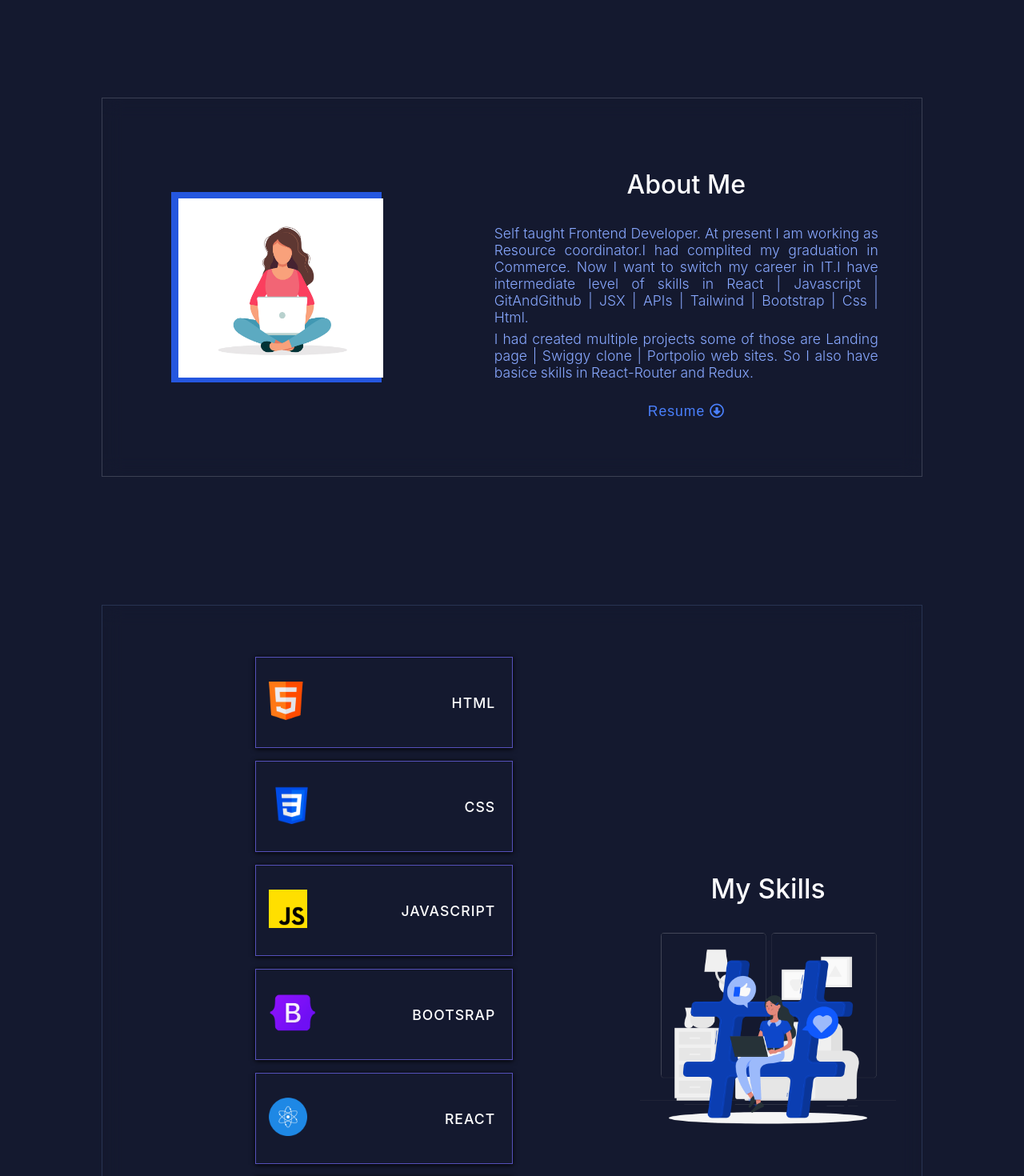
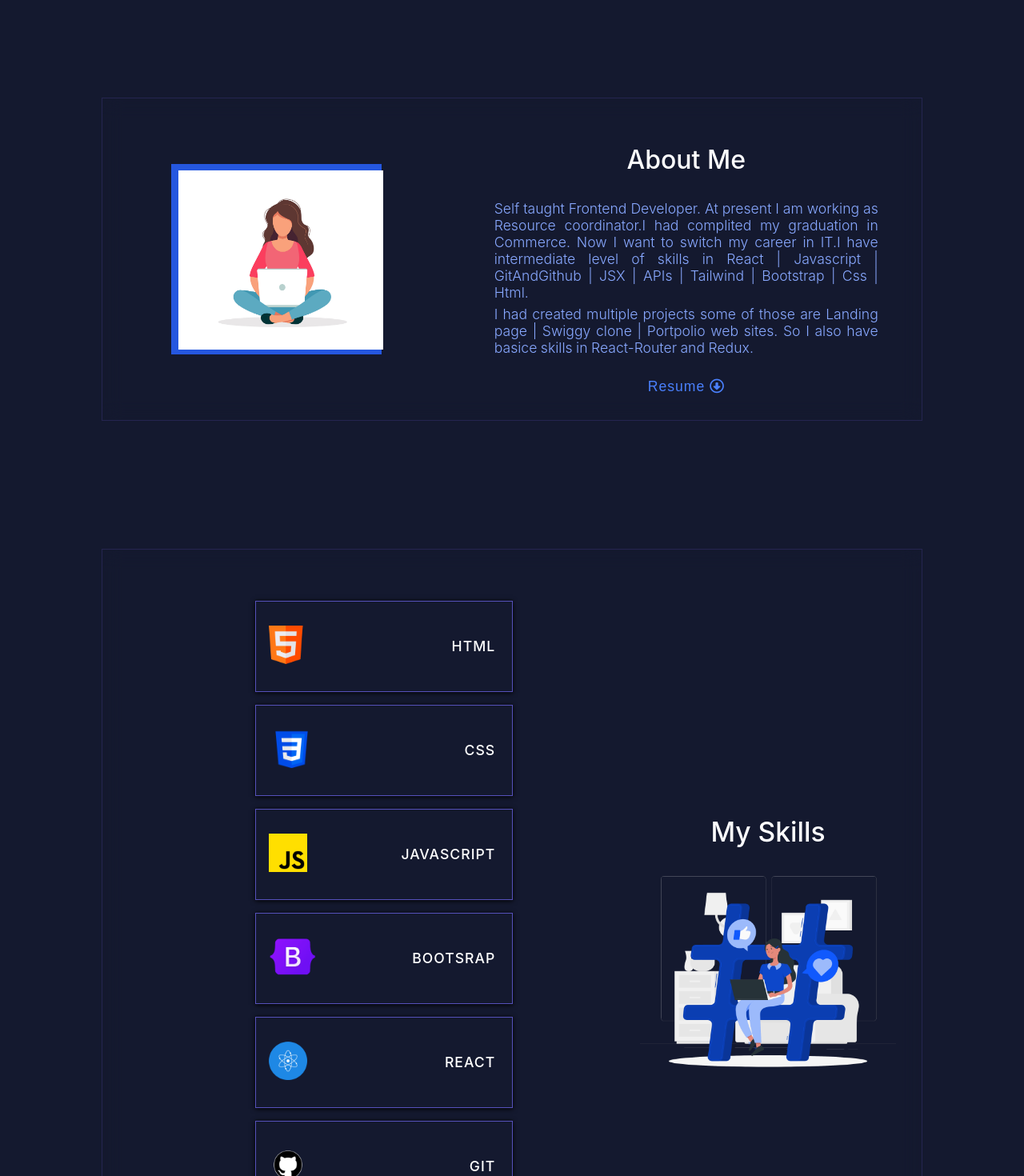
Before and after one commit to Ashita-23/portfolio_2.O, a React (Create React App) app: page / in a window 1280 px wide. Shown: the part 800-2270 px from the top of the page at 80% size. Built offline with nearby package versions, Linux system fonts and the light colour scheme.

Commit message:
edited media query for reposnsiveness

```diff
--- a/src/Components/BodyComponents/AboutComponents/AboutMedia.css
+++ b/src/Components/BodyComponents/AboutComponents/AboutMedia.css
@@ -5,35 +5,37 @@
         padding: 4rem 0rem 1rem 0rem;
         width:100%;
         /* border: 1px solid red; */
+        border-bottom:1px solid rgb(37, 37, 80) ;
       }
 
       .about-inner {
-        height: 99vh;
-        width: 85vw;
+        height: auto;
+        width: 94vw;
         /* border: 1px solid red; */
         padding: 1rem 0rem;
-
         /* border: 1px solid #3b4053; */
         flex-wrap: wrap;
+        border: none;
 
       }
 
       .about-figuer {
-
         height: 12rem;
         width: 14rem;
-
       }
       .about-image {
         position: absolute;
         height: 12rem;
         width: 14rem;
+
       }
 
         /* ----- */
         .about-intro {
-            height:26rem;
-            width: 39rem;
+            height:auto;
+            width: 42rem;
+            /* border: 1px solid yellow; */
+            margin-top: 0.5rem;
 
             padding: 0.3rem 0.5rem;
 
@@ -61,7 +63,6 @@
 
 
 
-
 }
 
 @media (min-width: 275px) {
@@ -73,21 +74,17 @@
       }
 
       .about-inner {
-        height: 99vh;
+        height: auto;
         width: 85vw;
         /* border: 1px solid red; */
         padding: 1rem 0rem;
-
         /* border: 1px solid #3b4053; */
         flex-wrap: wrap;
-
       }
 
       .about-figuer {
-
         height: 12rem;
         width: 14rem;
-
       }
       .about-image {
         position: absolute;
@@ -137,7 +134,7 @@
       }
 
       .about-inner {
-        height: 99vh;
+        height: auto;
         width: 85vw;
         /* border: 1px solid red; */
         padding: 1rem 0rem;
@@ -201,7 +198,7 @@
       }
 
       .about-inner {
-        height: 99vh;
+        height: auto;
         width: 85vw;
         /* border: 1px solid red; */
         padding: 1rem 0rem;
@@ -265,7 +262,7 @@
       }
 
       .about-inner {
-        height: 99vh;
+        height: auto;
         width: 85vw;
         /* border: 1px solid red; */
         padding: 1rem 0rem;
@@ -329,7 +326,7 @@
       }
 
       .about-inner {
-        height: 99vh;
+        height: auto;
         width: 85vw;
         /* border: 1px solid red; */
         padding: 1rem 0rem;
@@ -393,7 +390,7 @@
       }
 
       .about-inner {
-        height: 99vh;
+        height: auto;
         width: 85vw;
         /* border: 1px solid red; */
         padding: 1rem 0rem;
@@ -457,7 +454,7 @@
   }
 
   .about-inner {
-    height: 86vh;
+    height: auto;
     width: 85vw;
     /* border: 1px solid red; */
     padding: 1rem 0rem;
@@ -483,6 +480,7 @@
     .about-intro {
         height:22rem;
         width: 30rem;
+        margin-top: 0.5rem;
         padding: 0.3rem 0.5rem;
         /* border: 1px solid rgb(8, 153, 153); */
         justify-content: space-around;
@@ -523,8 +521,9 @@
       }
 
       .about-inner {
-        height: 86vh;
-        width: 85vw;
+
+        height: auto;
+        width: 90vw;
         /* border: 1px solid red; */
         padding: 1rem 0rem;
         flex-wrap: wrap;
@@ -544,6 +543,7 @@
         .about-intro {
             height:22rem;
             width: 30rem;
+            margin-top: 0.5rem;
             padding: 0.3rem 0.5rem;
             /* border: 1px solid rgb(8, 153, 153); */
             justify-content: space-around;
@@ -582,7 +582,7 @@
   }
 
   .about-inner {
-    height: 86vh;
+    height: auto;
     width: 85vw;
     /* border: 1px solid red; */
     padding: 1rem 0rem;
@@ -603,6 +603,7 @@
     .about-intro {
         height:22rem;
         width: 30rem;
+        margin-top: 0.5rem;
         padding: 0.3rem 0.5rem;
         /* border: 1px solid rgb(8, 153, 153); */
         justify-content: space-around;
@@ -639,17 +640,19 @@
   }
 
   .about-inner {
-    height: 86vh;
+    height: auto;
     width: 85vw;
     /* border: 1px solid red; */
     padding: 1rem 0rem;
     flex-wrap: wrap;
+    border:none ;
 
   }
 
   .about-figuer {
     height: 14rem;
     width: 16rem;
+    margin-top: 1rem;
   }
   .about-image {
     position: absolute;
@@ -664,6 +667,7 @@
         padding: 0.3rem 0.5rem;
         /* border: 1px solid rgb(8, 153, 153); */
         justify-content: space-around;
+
 
       }
 
@@ -698,11 +702,12 @@
   }
 
   .about-inner {
-    height: 86vh;
+    height: auto;
     width: 80vw;
     /* border: 1px solid red; */
     padding: 1rem 0rem;
     flex-wrap: wrap;
+    border:1px solid rgb(37, 37, 80) ;
 
   }
 
@@ -758,11 +763,13 @@
   }
 
   .about-inner {
-    height: 86vh;
+    height: auto;
     width: 80vw;
     /* border: 1px solid red; */
     padding: 1rem 0rem;
     flex-wrap: wrap;
+    border:1px solid rgb(37, 37, 80) ;
+
 
   }
 
@@ -778,7 +785,7 @@
 
     /* ----- */
     .about-intro {
-        height:22rem;
+        height:auto;
         width: 36rem;
         padding: 0.3rem 0.5rem;
         /* border: 1px solid rgb(8, 153, 153); */
@@ -815,10 +822,11 @@
     padding: 4rem 0rem 1rem 0rem;
     width:100%;
     /* border: 1px solid red; */
+
   }
 
   .about-inner {
-    height: 55vh;
+    height:auto;
     width: 80vw;
     /* border: 1px solid red; */
     padding: 1rem 0rem;
@@ -827,6 +835,7 @@
     flex-wrap: nowrap;
     align-items: center;
     justify-content: space-around;
+    border:1px solid rgb(37, 37, 80) ;
 
   }
 
@@ -842,12 +851,13 @@
 
     /* ----- */
     .about-intro {
-        height:22rem;
-        width: 30rem;
-        padding: 0.3rem 0.5rem;
-
+        height:auto;
+        width: 28rem;
+        padding:1rem 0.5rem;
         /* border: 1px solid rgb(8, 153, 153); */
         justify-content: space-around;
+        /* border:1px solid rgb(37, 37, 80) ; */
+
 
       }
 
@@ -880,10 +890,12 @@
     padding: 4rem 0rem 1rem 0rem;
     width:100%;
     /* border: 1px solid red; */
+    border: none;
+
   }
 
   .about-inner {
-    height: 55vh;
+    height: auto;
     width: 80vw;
     /* border: 1px solid red; */
     padding: 1rem 0rem;
@@ -945,10 +957,12 @@
     padding: 4rem 0rem 1rem 0rem;
     width:99vw;
     /* border: 1px solid red; */
+    border: none;
+
   }
 
   .about-inner {
-    height: 55vh;
+    height: auto;
     width: 60vw;
     /* border: 1px solid red; */
     padding: 1rem 0rem;
@@ -957,6 +971,7 @@
     flex-wrap: nowrap;
     align-items: center;
     justify-content: space-around;
+    border:1px solid rgb(37, 37, 80) ;
 
   }
 
@@ -1009,11 +1024,13 @@
     padding: 4rem 0rem 1rem 0rem;
     width:99vw;
     /* border: 1px solid red; */
+    border: none;
+
   }
 
   .about-inner {
-    height: 55vh;
-    width: 60vw;
+    height:auto;
+    width: 70vw;
     /* border: 1px solid red; */
     padding: 1rem 0rem;
     display: flex;
@@ -1073,11 +1090,12 @@
     padding: 4rem 0rem 1rem 0rem;
     width:99vw;
     /* border: 1px solid red; */
+    border: none;
   }
 
   .about-inner {
-    height: 55vh;
-    width: 60vw;
+    height: auto;
+    width: 70vw;
     /* border: 1px solid red; */
     padding: 1rem 0rem;
     display: flex;
@@ -1085,6 +1103,8 @@
     flex-wrap: nowrap;
     align-items: center;
     justify-content: space-around;
+    border:1px solid rgb(37, 37, 80) ;
+
 
   }
 
--- a/src/Components/BodyComponents/SkillComponents/SkillCounterMedia.css
+++ b/src/Components/BodyComponents/SkillComponents/SkillCounterMedia.css
@@ -5,7 +5,8 @@
         width: 100%;
         /* border: 1px solid red; */
         padding: 5rem 0rem;
-        border-bottom: 1px solid gray;
+        border-bottom: 1px solid  rgb(37, 37, 80);
+
         }
 
         .skill-inner-box{
@@ -38,7 +39,7 @@
         width: 100%;
         /* border: 1px solid red; */
         padding: 5rem 0rem;
-        border-bottom: 1px solid gray;
+
         }
 
         .skill-inner-box{
@@ -72,7 +73,7 @@
         width: 100%;
         /* border: 1px solid red; */
         padding: 5rem 0rem;
-        border-bottom: 1px solid gray;
+
         }
 
         .skill-inner-box{
@@ -104,7 +105,7 @@
         width: 100%;
         /* border: 1px solid red; */
         padding: 5rem 0rem;
-        border-bottom: 1px solid gray;
+
         }
 
         .skill-inner-box{
@@ -138,7 +139,7 @@
         width: 100%;
         /* border: 1px solid red; */
         padding: 5rem 0rem;
-        border-bottom: 1px solid gray;
+
         }
 
         .skill-inner-box{
@@ -172,7 +173,7 @@
         width: 100%;
         /* border: 1px solid red; */
         padding: 5rem 0rem;
-        border-bottom: 1px solid gray;
+
         }
 
         .skill-inner-box{
@@ -206,7 +207,7 @@
         width: 100%;
         /* border: 1px solid red; */
         padding: 5rem 0rem;
-        border-bottom: 1px solid gray;
+
         }
 
         .skill-inner-box{
@@ -240,7 +241,7 @@
         width: 100%;
         /* border: 1px solid red; */
         padding: 5rem 0rem;
-        border-bottom: .5px solid gray;
+
 
         }
 
@@ -275,7 +276,7 @@
     width: 100%;
     /* border: 1px solid red; */
     padding: 5rem 0rem;
-    border-bottom: .5px solid gray;
+
     }
 
     .skill-inner-box{
@@ -283,7 +284,7 @@
       margin: 1rem 0rem;
     width: 80vw;
     padding: 1.5rem 0rem;
-    border: 1px solid rgb(40, 51, 82);
+    border: 1px solid rgb(37, 37, 80);
     }
     .skill-display{
       /* border: 1px solid white; */
@@ -311,7 +312,7 @@
     width: 100%;
     /* border: 1px solid red; */
     padding: 5rem 0rem;
-    /* border-bottom: .5px solid gray; */
+    /* */
     }
 
     .skill-inner-box{
@@ -320,7 +321,7 @@
     width: 80vw;
     padding: 1.5rem 0rem;
     /* border: none; */
-    border: 1px solid rgb(40, 51, 82);
+    border: 1px solid rgb(37, 37, 80);
     }
     .skill-display{
       /* border: 1px solid white; */
@@ -350,7 +351,7 @@
     width: 100%;
     /* border: 1px solid red; */
     padding: 5rem 0rem;
-    border-bottom: .5px solid gray;
+   border: none;
     }
 
     .skill-inner-box{
@@ -358,7 +359,7 @@
       margin: 1rem 0rem;
     width: 80vw;
     padding: 1.5rem 0rem;
-    border: 1px solid rgb(40, 51, 82);
+    border: 1px solid rgb(37, 37, 80);
     }
     .skill-display{
       /* border: 1px solid white; */
@@ -389,7 +390,7 @@
     width: 100%;
     /* border: 1px solid red; */
     padding: 5rem 0rem;
-    /* border-bottom: .5px solid gray; */
+    /* */
     }
 
     .skill-inner-box{
@@ -397,7 +398,7 @@
       margin: 1rem 0rem;
     width: 80vw;
     padding: 1.5rem 0rem;
-    border: 1px solid rgb(40, 51, 82);
+    border: 1px solid rgb(37, 37, 80);
     }
     .skill-display{
       /* border: 1px solid white; */
@@ -429,7 +430,7 @@
     width: 99vw;
     /* border: 1px solid red; */
     padding: 5rem 0rem;
-    /* border-bottom: .5px solid gray; */
+    /* */
     }
 
     .skill-inner-box{
@@ -438,7 +439,7 @@
     width: 70vw;
     padding: 1.5rem 0rem;
     /* border: 1px solid #5a5a5a; */
-    border: 1px solid rgb(40, 51, 82);
+    border: 1px solid rgb(37, 37, 80);
     }
     .skill-display{
       /* border: 1px solid white; */
@@ -469,7 +470,7 @@
     width: 99vw;
     /* border: 1px solid red; */
     padding: 5rem 0rem;
-    /* border-bottom: .5px solid gray; */
+    /* */
     }
 
     .skill-inner-box{
@@ -478,8 +479,6 @@
     width: 70vw;
     padding: 1.5rem 0rem;
     /* border: 1px solid #5a5a5a; */
-
-    border: none;
     }
     .skill-display{
       /* border: 1px solid white; */
@@ -510,7 +509,7 @@
     width: 99vw;
     /* border: 1px solid red; */
     padding: 5rem 0rem;
-    /* border-bottom: .5px solid gray; */
+    /* */
     }
 
     .skill-inner-box{
@@ -518,8 +517,7 @@
       margin: 1rem 0rem;
     width: 70vw;
     padding: 1.5rem 0rem;
-    /* border: 1px solid #5a5a5a; */
-    /* border: none; */
+
     }
     .skill-display{
       /* border: 1px solid white; */
```
Also changed, not shown: src/Components/BodyComponents/ContactComponents/ContactFormMedia.css (+73 -49 lines), src/Components/BodyComponents/ProjectComponents/ProjectCounterMedia.css (+19 -19 lines), src/Components/BodyComponents/ProjectComponents/ProjectsCardsMedia.css (+9 -2 lines), src/Components/HeaderComponents/HomeComponent/HomeMedia.css (+136 -118 lines).
